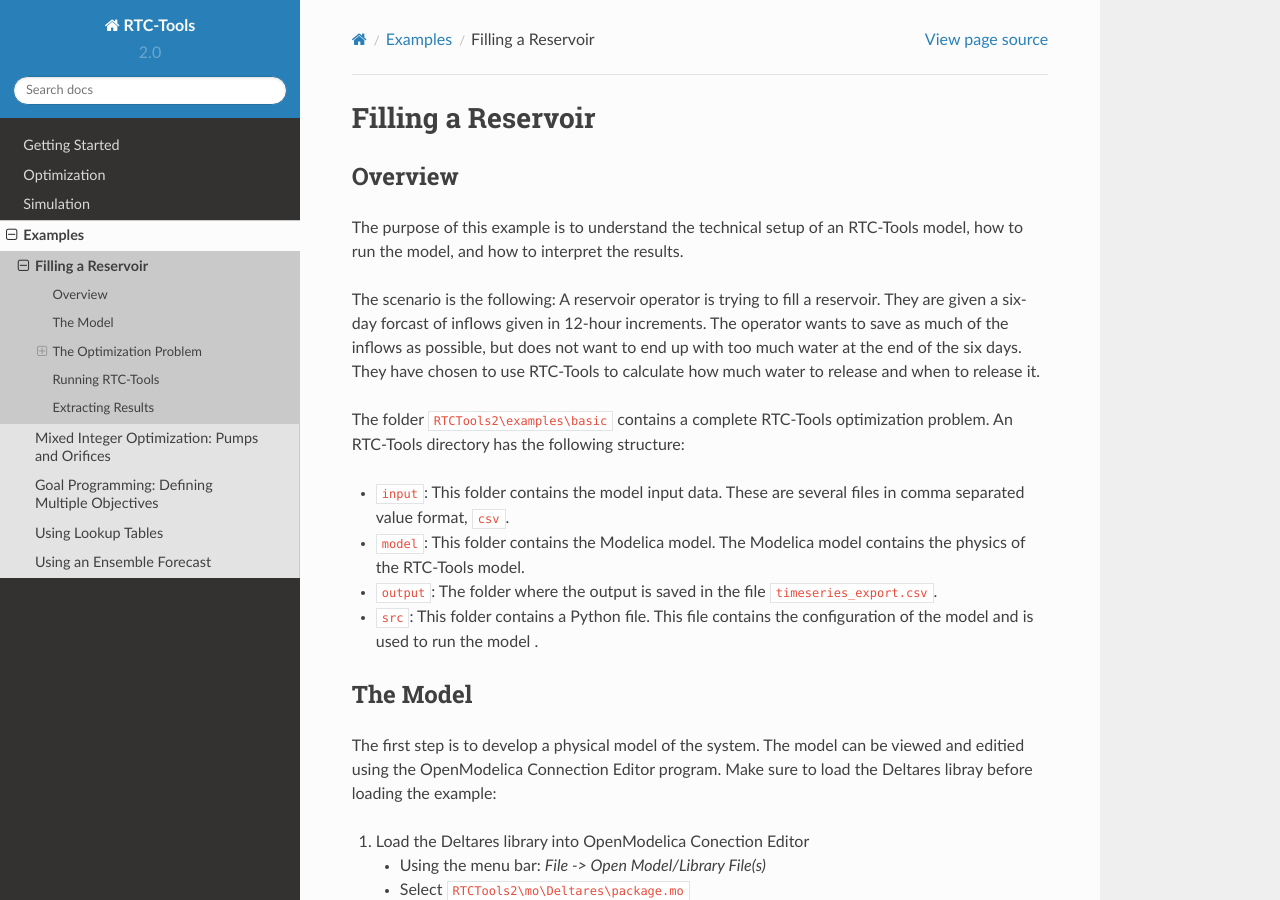
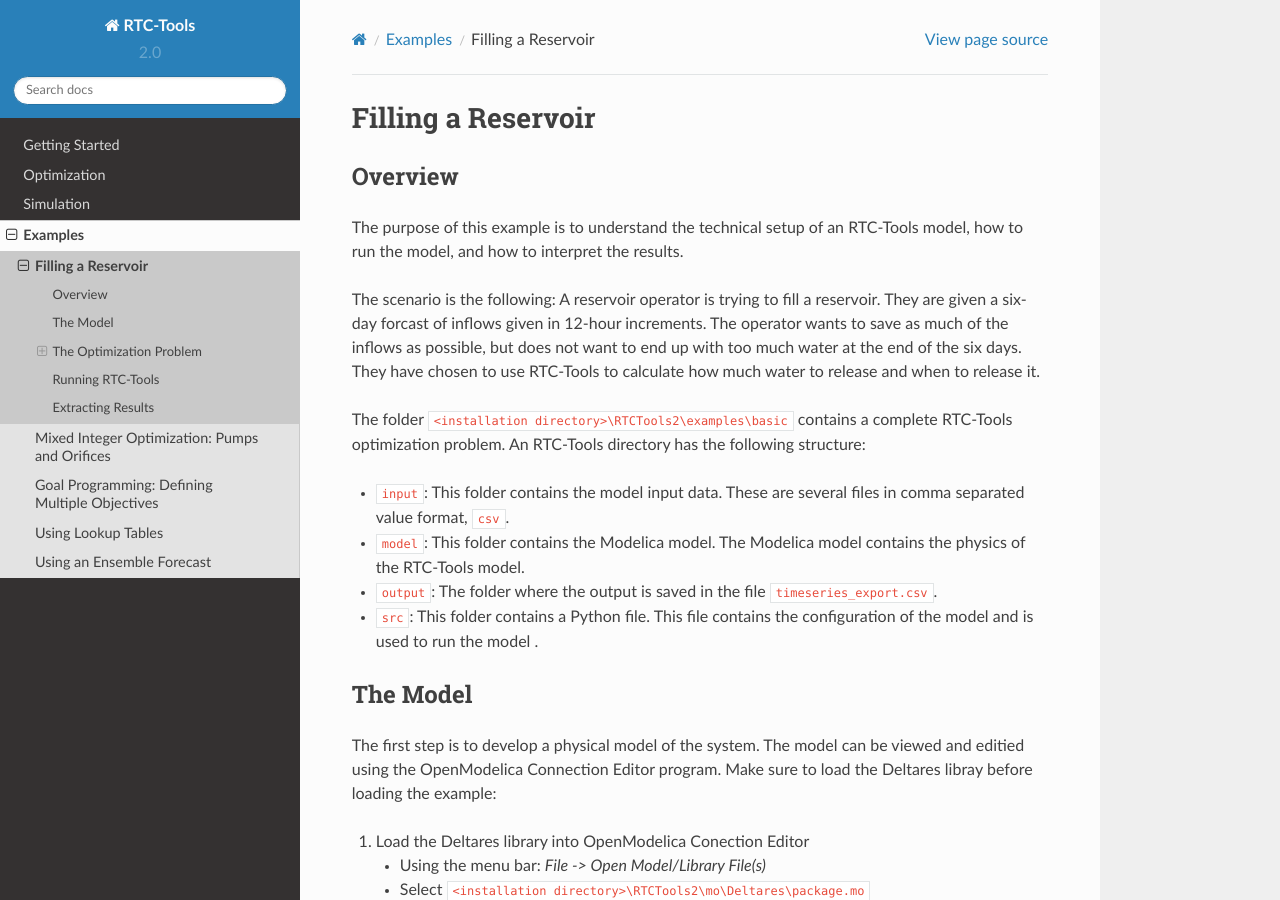
Before and after one commit to vdwees/rtc-tools, a Sphinx documentation site: the page built from doc/examples/basic.rst, in a window 1280 px wide and 900 px high. Built offline with Sphinx 7.4.7 and the Read the Docs theme 2.0.0, drawn with Linux system fonts in a browser that asks for light colours; some of the changed lines change nothing that is shown; some of the changed text lies outside the part shown.

Commit message:
undo some install dir path edit

```diff
--- a/doc/examples/basic.rst
+++ b/doc/examples/basic.rst
@@ -17,7 +17,7 @@
 have chosen to use RTC-Tools to calculate how much water to release and when
 to release it.
 
-The folder ``RTCTools2\examples\basic``
+The folder ``<installation directory>\RTCTools2\examples\basic``
 contains a complete RTC-Tools optimization problem. An RTC-Tools
 directory has the following structure:
 
@@ -40,12 +40,12 @@
 #. Load the Deltares library into OpenModelica Conection Editor
 
    * Using the menu bar: *File -> Open Model/Library File(s)*
-   * Select ``RTCTools2\mo\Deltares\package.mo``
+   * Select ``<installation directory>\RTCTools2\mo\Deltares\package.mo``
 
 #. Load the example model into OpenModelica Conection Editor
 
    * Using the menu bar: *File -> Open Model/Library File(s)*
-   * Select ``RTCTools2\examples\basic\model\Example.mo``
+   * Select ``<installation directory>\RTCTools2\examples\basic\model\Example.mo``
 
 Once loaded, we have an OpenModelica Connection Editor window that looks like
 this:
```
